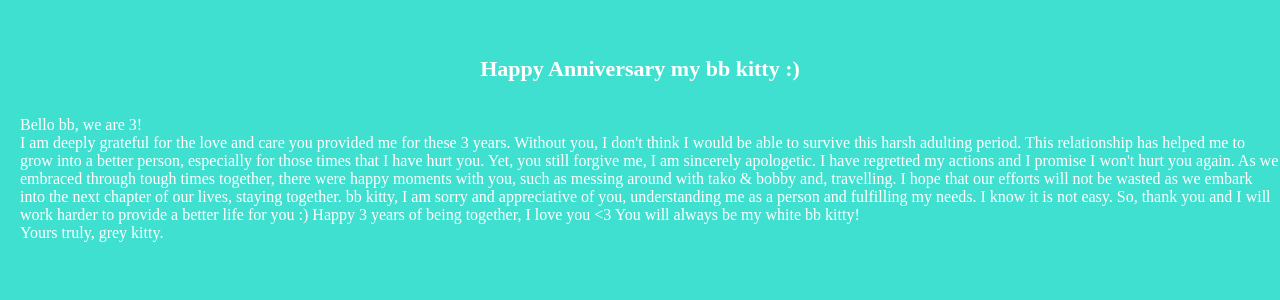
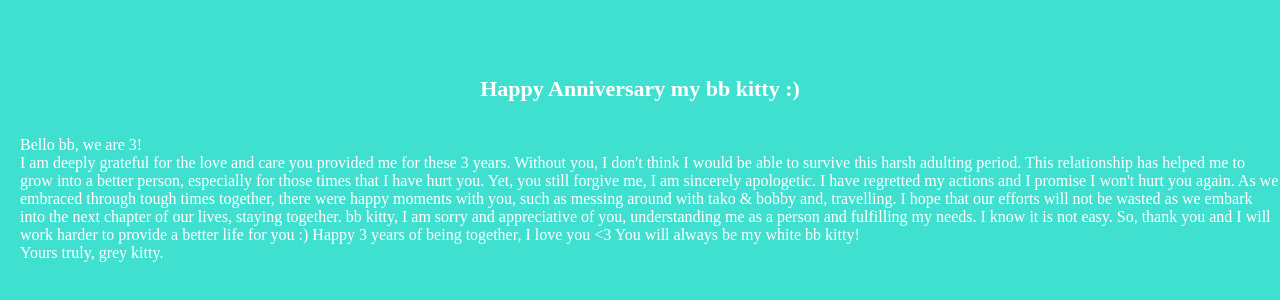
Before and after one commit to keeganchua/3rd-anniversary, a React (Create React App) app: page /#/message in a window 1280 px wide. Shown: the part 152-452 px from the top of the page. Built offline with nearby package versions, Linux system fonts and the light colour scheme; a web font is replaced by a local one.

Commit message:
align Message

```diff
--- a/src/Message.css
+++ b/src/Message.css
@@ -13,7 +13,7 @@ body {
   height: 100vh;
   padding-top: 20px;
   text-align: center;
-  margin-top: -120px; /* Adjust the negative margin as needed */
+  margin-top: -100px; /* Adjust the negative margin as needed */
 }
 
 h2 {
```
